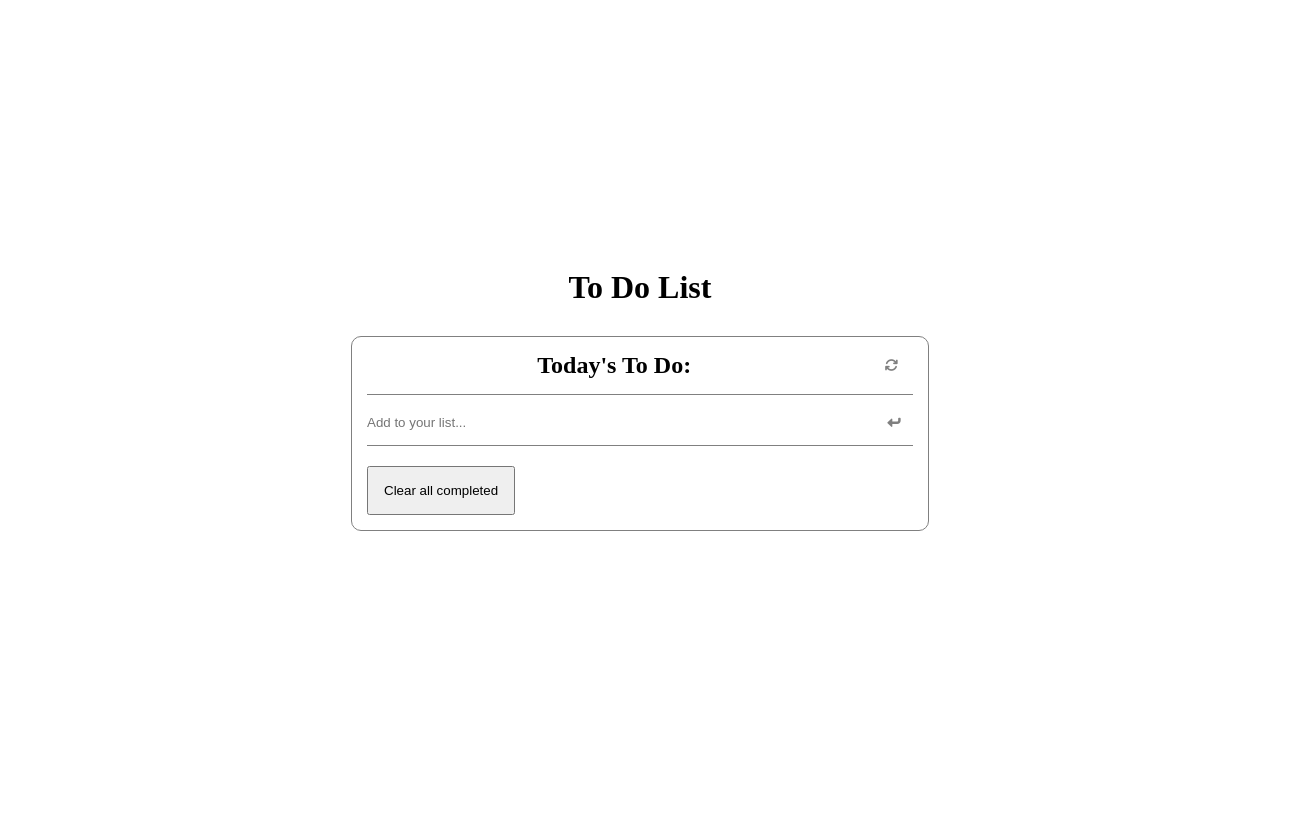
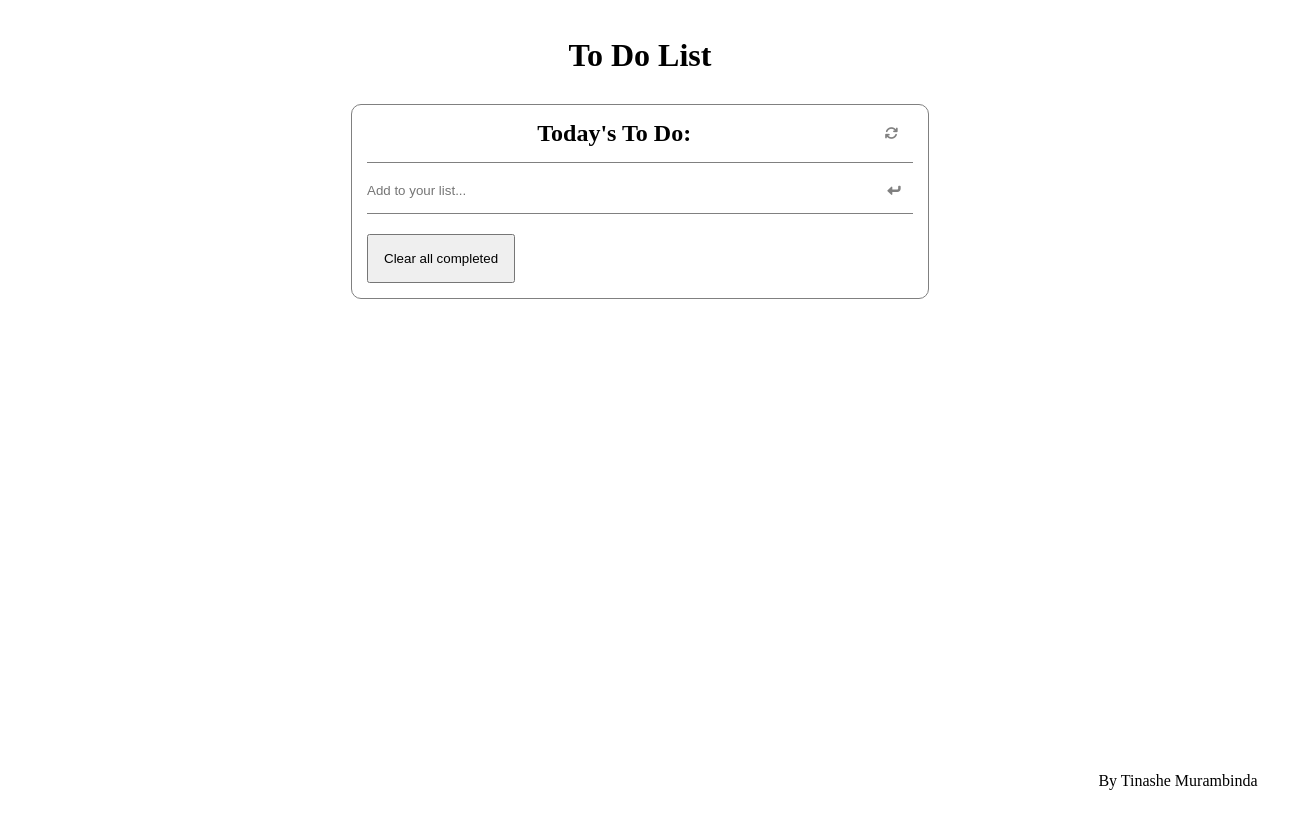
Before and after one commit to Draxeytina/To-do-list, a website built with webpack: page src/index.html in a window 1280 px wide. Shown: the whole page, 1303 px wide, since content can reach past the window. Before the commit the page ends 800 px from the top, so only its background shows below. Built offline with nearby package versions, Linux system fonts and the light colour scheme.

Commit message:
update css

```diff
--- a/src/index.html
+++ b/src/index.html
@@ -27,4 +27,5 @@
     </section>
   </div>
 </body>
+<footer>By Tinashe Murambinda</footer>
 </html>
--- a/src/style.css
+++ b/src/style.css
@@ -7,10 +7,10 @@ body {
   display: flex;
   flex-direction: column;
   align-items: center;
-  justify-content: center;
   margin: auto;
   width: 50%;
   height: 100vh;
+  margin-top: 37px;
 }
 
 h1 {
@@ -40,6 +40,15 @@ form input {
   width: 100%;
   margin-right: 5px;
   border-style: none;
+}
+
+footer {
+  display: flex;
+  justify-content: flex-end;
+  position: absolute;
+  width: 100%;
+  bottom: 10px;
+  padding-right: 45px;
 }
 
 .wrapper {
@@ -133,3 +142,9 @@ form input {
 .tooltip:hover.tooltiptext {
   opacity: 0;
 }
+
+@media (max-width: 768px){
+  body {
+    width: 95%;
+  }
+}
```
Also changed, not shown: dist/index.html, dist/main.bundle.js.
